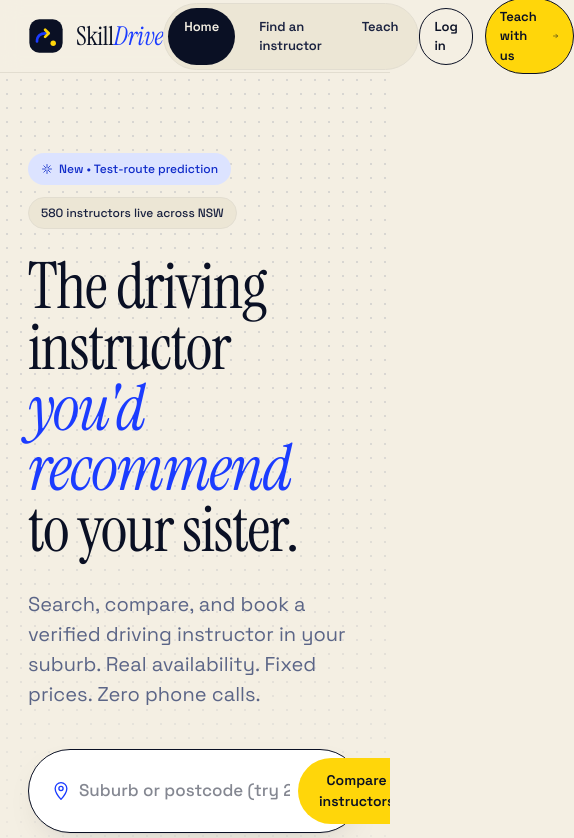
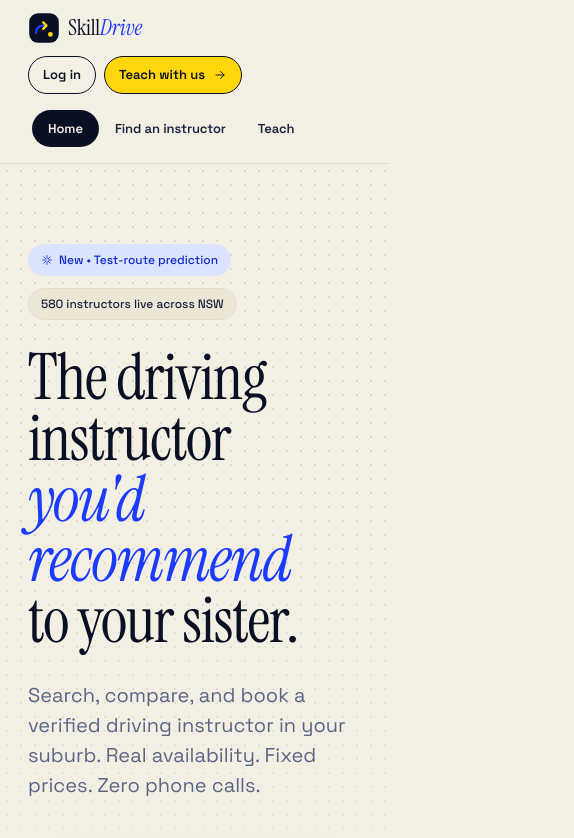
Before and after one commit to Skill-Drive/SkillDrive, a React (Vite) app: page / in a window 390 px wide. Shown: the top 838 px of the page, 574 px wide, since content can reach past the window. Built offline with nearby package versions, Linux system fonts and the light colour scheme; no server answers.

Commit message:
fix: responsive navbar on mobile

```diff
--- a/src/components/Navbar.tsx
+++ b/src/components/Navbar.tsx
@@ -31,15 +31,16 @@ export const Navbar = () => {
       backdropFilter: 'blur(10px)',
       borderBottom: '1px solid var(--line)',
     }}>
-      <div className="sd-container sd-row sd-acenter sd-between" style={{ height: 72 }}>
-        <Link to="/" className="sd-row sd-acenter sd-gap-3" style={{ textDecoration: 'none', background: 'none', border: 0, padding: 0 }}>
-          <Logo size={36} />
-          <span style={{ fontFamily: 'var(--font-display)', fontSize: 26, lineHeight: 1, letterSpacing: '-0.01em', color: 'var(--ink)' }}>
+      <div className="sd-container sd-nav-container" style={{ minHeight: 72 }}>
+        <div className="sd-row sd-acenter sd-between" style={{ width: '100%', flexWrap: 'wrap', gap: 12 }}>
+          <Link to="/" className="sd-row sd-acenter sd-gap-2" style={{ textDecoration: 'none', background: 'none', border: 0, padding: 0 }}>
+            <Logo size={32} />
+            <span style={{ fontFamily: 'var(--font-display)', fontSize: 22, lineHeight: 1, letterSpacing: '-0.01em', color: 'var(--ink)' }}>
               Skill<em style={{ color: 'var(--cobalt)', fontStyle: 'italic' }}>Drive</em>
             </span>
           </Link>
 
-        <nav className="sd-row sd-gap-2" style={{ background: 'var(--paper-2)', padding: 4, borderRadius: 999, border: '1px solid var(--line)' }}>
+          <nav className="sd-row sd-nav-links sd-gap-1" style={{ background: 'var(--paper-2)', padding: 4, borderRadius: 999, border: '1px solid var(--line)', overflowX: 'auto', whiteSpace: 'nowrap' }}>
             {navItems.map(item => {
             const active = location.pathname === item.path;
             return (
@@ -66,7 +67,7 @@ export const Navbar = () => {
           })}
           </nav>
 
-        <div className="sd-row sd-acenter sd-gap-3">
+          <div className="sd-row sd-acenter sd-gap-2 sd-nav-actions">
             {user ? (
             <button
               onClick={handleSignOut}
@@ -85,9 +86,10 @@ export const Navbar = () => {
               Log in
             </Link>
           )}
-          <Link to="/teach" className="sd-btn sd-btn-signal sd-btn-sm" style={{ textDecoration: 'none' }}>
+            <Link to="/teach" className="sd-btn sd-btn-signal sd-btn-sm" style={{ textDecoration: 'none', whiteSpace: 'nowrap' }}>
               Teach with us <Icon name="arrow" size={14}/>
             </Link>
+          </div>
         </div>
       </div>
     </header>
--- a/src/index.css
+++ b/src/index.css
@@ -1,3 +1,171 @@
+@import "tailwindcss";
+
+/* ============================================================
+   SkillDrive Design System — modernized editorial brand
+   ============================================================ */
+
+:root {
+  --ink: #0A1024;
+  --ink-2: #1A2240;
+  --ink-mute: #5B6587;
+  --ink-soft: #8D95B0;
+  --line: #E2DDD0;
+  --line-strong: #C8C1AE;
+  --paper: #F4EFE3;
+  --paper-2: #ECE6D5;
+  --surface: #FFFFFF;
+  --cobalt: #1B3CFF;
+  --cobalt-deep: #0F2BC9;
+  --cobalt-soft: #DCE3FF;
+  --signal: #FFD60A;
+  --signal-deep: #F4C600;
+  --lime: #C9F25C;
+  --coral: #FF5A4F;
+  --green: #1FA85F;
+  --shadow: 0 1px 0 rgba(10,16,36,0.04), 0 12px 36px -18px rgba(10,16,36,0.22);
+  --shadow-lg: 0 2px 0 rgba(10,16,36,0.04), 0 30px 60px -20px rgba(10,16,36,0.35);
+  --font-display: "Instrument Serif", "Times New Roman", serif;
+  --font-sans: "Space Grotesk", ui-sans-serif, system-ui, sans-serif;
+  --font-mono: "JetBrains Mono", ui-monospace, monospace;
+  --radius-sm: 6px;
+  --radius: 14px;
+  --radius-lg: 22px;
+  --radius-pill: 999px;
+}
+
+* { box-sizing: border-box; }
+
+html, body, #root {
+  margin: 0;
+  background: var(--paper);
+  color: var(--ink);
+  font-family: var(--font-sans);
+  -webkit-font-smoothing: antialiased;
+  text-rendering: optimizeLegibility;
+}
+
+body { min-height: 100vh; }
+button { font-family: inherit; cursor: pointer; }
+input, textarea, select { font-family: inherit; color: inherit; }
+
+/* ---------- scrollbars ---------- */
+::-webkit-scrollbar { width: 10px; height: 10px; }
+::-webkit-scrollbar-thumb { background: var(--line-strong); border-radius: 10px; }
+::-webkit-scrollbar-track { background: transparent; }
+:focus-visible { outline: 2px solid var(--cobalt); outline-offset: 2px; border-radius: 6px; }
+
+/* ---------- typography ---------- */
+.sd-display {
+  font-family: var(--font-display);
+  font-weight: 400;
+  letter-spacing: -0.02em;
+  line-height: 0.95;
+}
+.sd-display em { font-style: italic; color: var(--cobalt); }
+.sd-eyebrow {
+  font-family: var(--font-mono);
+  text-transform: uppercase;
+  letter-spacing: 0.14em;
+  font-size: 11px;
+  color: var(--ink-mute);
+}
+.sd-mono { font-family: var(--font-mono); }
+
+/* ---------- buttons ---------- */
+.sd-btn {
+  display: inline-flex;
+  align-items: center;
+  gap: 8px;
+  border: 1px solid var(--ink);
+  background: var(--ink);
+  color: var(--paper);
+  font-weight: 600;
+  font-size: 14px;
+  padding: 12px 18px;
+  border-radius: var(--radius-pill);
+  transition: transform .15s ease, background .15s ease, box-shadow .15s ease;
+  text-decoration: none;
+  cursor: pointer;
+}
+.sd-btn:hover { transform: translateY(-1px); }
+.sd-btn-cobalt { background: var(--cobalt); border-color: var(--cobalt); color: #fff; }
+.sd-btn-cobalt:hover { background: var(--cobalt-deep); }
+.sd-btn-signal { background: var(--signal); border-color: var(--ink); color: var(--ink); }
+.sd-btn-signal:hover { background: var(--signal-deep); }
+.sd-btn-ghost { background: transparent; color: var(--ink); }
+.sd-btn-ghost:hover { background: var(--paper-2); }
+.sd-btn-outline { background: transparent; color: var(--ink); }
+.sd-btn-outline:hover { background: var(--ink); color: var(--paper); }
+.sd-btn-sm { padding: 8px 14px; font-size: 13px; }
+.sd-btn-lg { padding: 16px 26px; font-size: 16px; }
+
+/* ---------- chips ---------- */
+.sd-chip {
+  display: inline-flex;
+  align-items: center;
+  gap: 6px;
+  padding: 6px 12px;
+  border-radius: var(--radius-pill);
+  background: var(--paper-2);
+  border: 1px solid var(--line);
+  font-size: 12px;
+  color: var(--ink-2);
+  font-weight: 500;
+}
+.sd-chip-cobalt { background: var(--cobalt-soft); border-color: transparent; color: var(--cobalt-deep); }
+.sd-chip-signal { background: var(--signal); border-color: var(--ink); color: var(--ink); font-weight: 700; }
+.sd-chip-ink    { background: var(--ink); color: var(--paper); border-color: var(--ink); }
+.sd-chip-lime   { background: var(--lime); border-color: var(--ink); color: var(--ink); font-weight: 600; }
+
+/* ---------- card ---------- */
+.sd-card {
+  background: var(--surface);
+  border: 1px solid var(--line);
+  border-radius: var(--radius-lg);
+  box-shadow: var(--shadow);
+}
+
+/* ---------- hatch / dots ---------- */
+.sd-hatch {
+  background-image: repeating-linear-gradient(
+    -45deg,
+    var(--ink) 0 2px,
+    transparent 2px 10px
+  );
+}
+.sd-dots {
+  background-image: radial-gradient(var(--ink-mute) 1px, transparent 1px);
+  background-size: 14px 14px;
+}
+
+/* ---------- layout ---------- */
+.sd-shell { min-height: 100vh; background: var(--paper); }
+.sd-container { max-width: 1280px; margin: 0 auto; padding: 0 28px; }
+.sd-screen { animation: sdFadeUp .35s ease both; }
+@keyframes sdFadeUp {
+  from { opacity: 0; transform: translateY(8px); }
+  to   { opacity: 1; transform: translateY(0); }
+}
+
+/* utility */
+.sd-row    { display: flex; }
+.sd-col    { display: flex; flex-direction: column; }
+.sd-between { justify-content: space-between; }
+.sd-center  { align-items: center; justify-content: center; }
+.sd-acenter { align-items: center; }
+.sd-gap-2  { gap: 8px; }
+.sd-gap-3  { gap: 12px; }
+.sd-gap-4  { gap: 16px; }
+.sd-gap-6  { gap: 24px; }
+.sd-gap-8  { gap: 32px; }
+.sd-grow   { flex: 1; }
+.sd-muted  { color: var(--ink-mute); }
+.sd-soft   { color: var(--ink-soft); }
+.sd-ulink  { color: var(--ink); border-bottom: 1px solid var(--ink); padding-bottom: 1px; text-decoration: none; }
+.sd-ulink:hover { color: var(--cobalt); border-color: var(--cobalt); }
+
+/* ---------- responsive layout ---------- */
+.sd-grid-search { display: grid; grid-template-columns: 300px 1fr 1fr; height: calc(100vh - 72px); }
 @import "tailwindcss";
 
 /* ============================================================
@@ -177,4 +345,8 @@ input, textarea, select { font-family: inherit; color: inherit; }
   .sd-grid-search aside { max-height: 400px; overflow-y: auto; }
   .sd-grid-search section:last-child { min-height: 400px; }
   .sd-grid-2, .sd-grid-3, .sd-grid-4, .sd-grid-1-4 { grid-template-columns: 1fr !important; gap: 32px !important; }
+
+  /* Navbar */
+  .sd-nav-container { padding: 12px 28px !important; }
+  .sd-nav-links { order: 3; width: 100%; justify-content: flex-start; padding-bottom: 4px; border: 0 !important; background: transparent !important; }
 }
```
Lines whose indentation alone changed are shown as unchanged.
